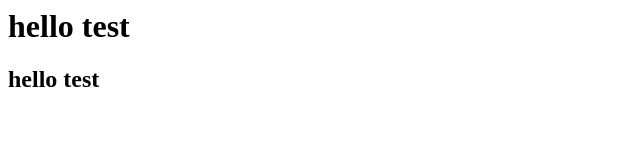
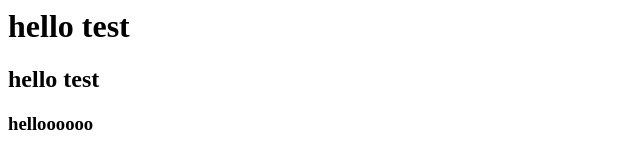
Before and after one commit to blackCanary0/test, a plain HTML site: page index.html in a window 1280 px wide. Shown: the whole page, without its empty margins (0-640 px from the left). Drawn offline with Linux system fonts and the light colour scheme.

Commit message:
h3 helooo

```diff
--- a/index.html
+++ b/index.html
@@ -1,2 +1,3 @@
 <h1>hello test</h1>
 <h2>hello test</h2>
+<h3>helloooooo</h3>
```
